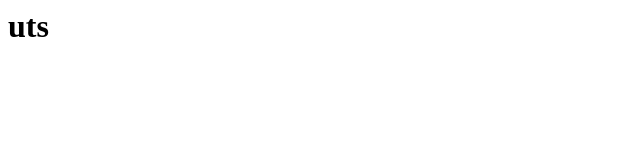
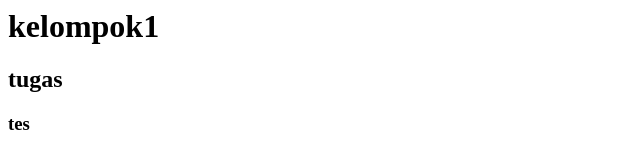
Before and after one commit to rizali46/sistem-berkas-uts-1, a plain HTML site: page index.html in a window 1280 px wide. Shown: the whole page, without its empty margins (0-640 px from the left). Drawn offline with Linux system fonts and the light colour scheme.

Commit message:
Tambahan Kerjaan

```diff
--- a/index.html
+++ b/index.html
@@ -1 +1,3 @@
-<h1>uts</h1>
+<h1>kelompok1</h1>
+<h2>tugas</h2>
+<h3>tes</h3>
```
